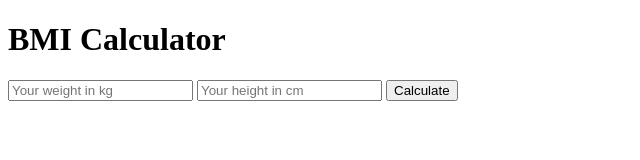
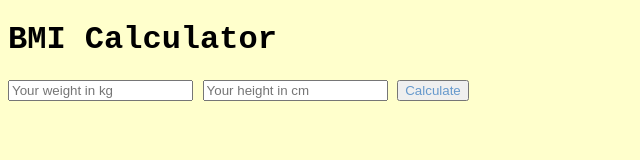
Before and after one commit to DanielGITB/bmiCalculator, a website: page src/index.html in a window 1280 px wide. Shown: the whole page, without its empty margins (0-640 px from the left). Drawn offline with Linux system fonts and the light colour scheme.

Commit message:
adding css

```diff
--- a/src/assets/css/style.css
+++ b/src/assets/css/style.css
@@ -0,0 +1,15 @@
+body{
+
+    font-family: 'Courier New', Courier, monospace;
+    background-color: #FFFFCC;
+}
+
+button {
+
+    color: #6699CC;
+}
+
+#results {
+
+    font-size: x-large;
+}
--- a/src/index.html
+++ b/src/index.html
@@ -1,6 +1,7 @@
-
 
 <!DOCTYPE  html>
+<link  rel="stylesheet"  href="./assets/css/style.css">
+
 <html  lang="en">
 <head>
 	<meta  charset="UTF-8">
```
